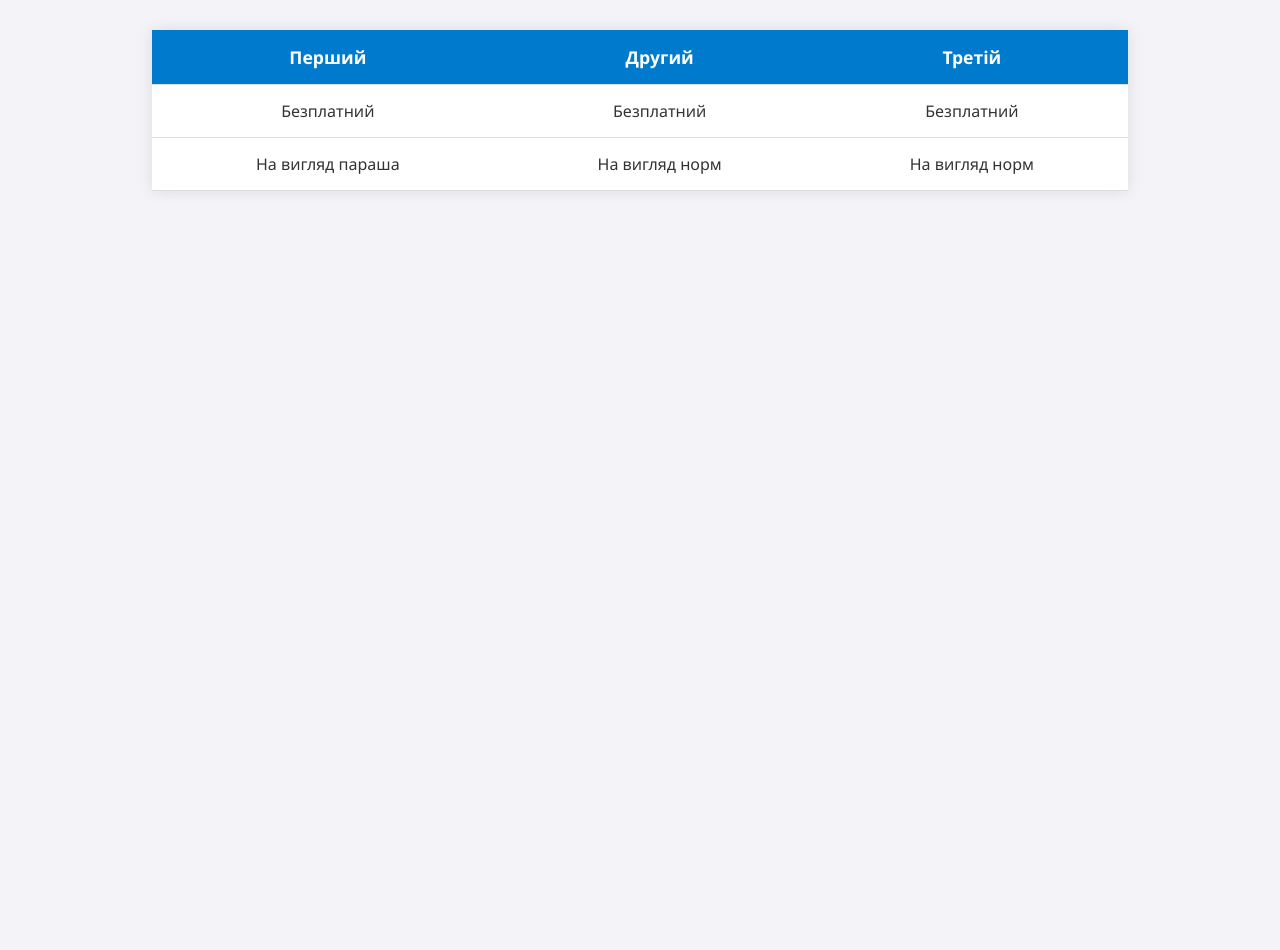
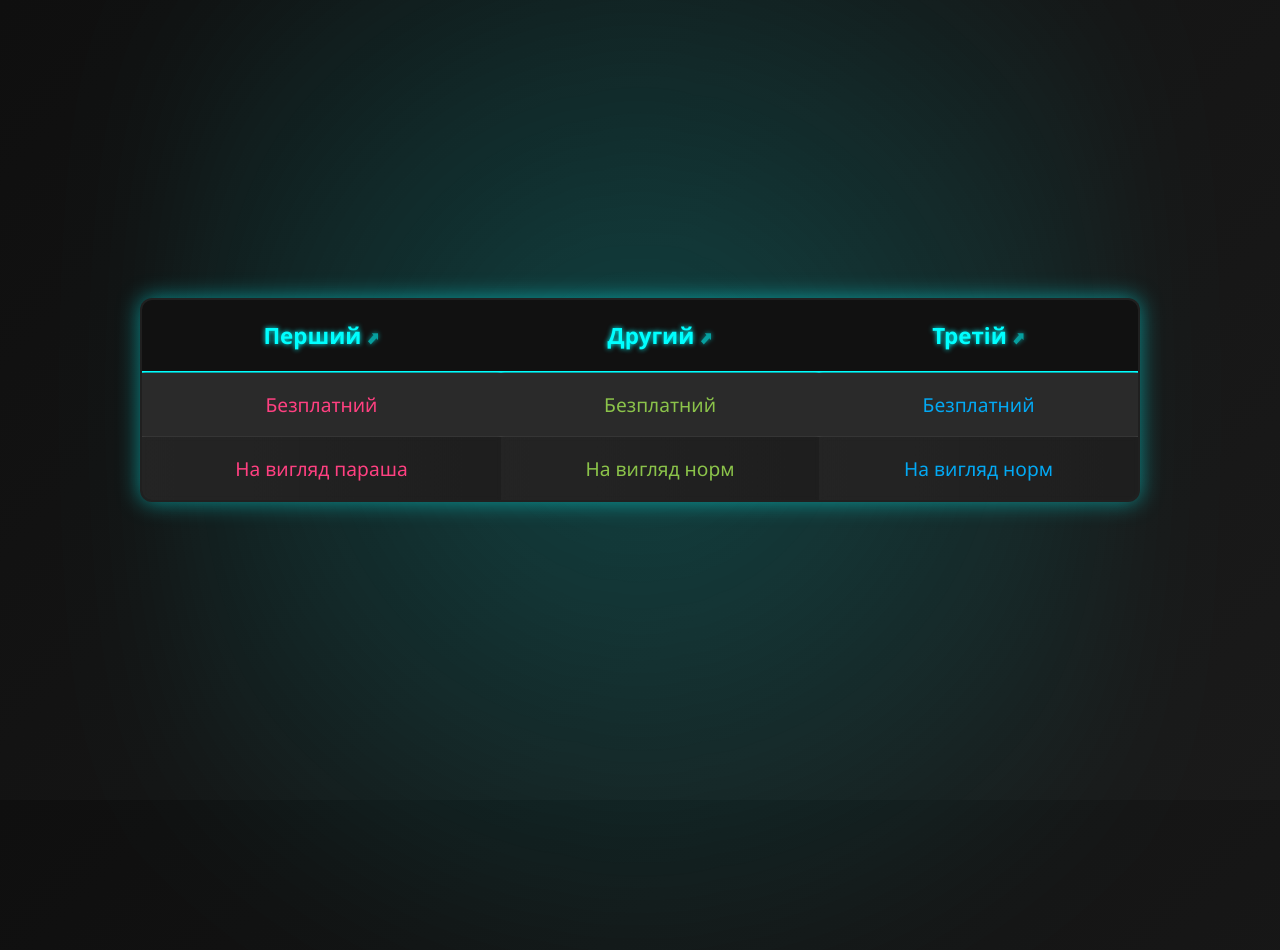
Before and after one commit to nazariiklub/table, a plain HTML site: page index.html in a window 1280 px wide. Before the commit the page ends 800 px from the top, so only its background shows below. Drawn offline with Linux system fonts and the light colour scheme.

Commit message:
Add files via upload

```diff
--- a/style.css
+++ b/style.css
@@ -1,52 +1,234 @@
+/* Загальні скидання */
+* {
+  margin: 0;
+  padding: 0;
+  box-sizing: border-box;
+}
+
+/* Супер фон */
 body {
   font-family: 'Segoe UI', Tahoma, Geneva, Verdana, sans-serif;
-      background-color: #f4f4f8;
-      margin: 0;
-      padding: 30px;
+  background: linear-gradient(135deg, #0f0f0f 0%, #1a1a1a 100%);
+  color: #e0e0e0;
+  padding: 50px;
+  min-height: 100vh;
   display: flex;
+  align-items: center;
   justify-content: center;
 }
 
+/* Контейнер */
 table {
-      width: 80%;
+  width: 90%;
+  max-width: 1000px;
   border-collapse: collapse;
-      background-color: white;
-      box-shadow: 0 0 15px rgba(0,0,0,0.1);
+  background: #202020;
+  box-shadow: 0 0 30px rgba(0, 255, 255, 0.2);
+  border-radius: 12px;
+  overflow: hidden;
+  animation: glow 3s ease-in-out infinite;
 }
 
-    th, td {
-      padding: 15px;
-      text-align: center;
-      border-bottom: 1px solid #ddd;
+/* Заголовки */
+th {
+  background: #111;
+  color: #0ff;
+  font-size: 1.4em;
+  padding: 20px;
+  border-bottom: 2px solid #0ff;
+  text-shadow: 0 0 5px #0ff;
+  transition: 0.3s;
 }
 
-    th {
-      background-color: #007acc;
-      color: white;
-      font-size: 1.1em;
+th:hover {
+  background: #0ff;
+  color: #000;
+  text-shadow: none;
+  cursor: pointer;
 }
 
-    td {
-      font-size: 1em;
-      color: #333;
+/* Посилання */
+th a {
+  color: inherit;
+  text-decoration: none;
 }
 
-    tr:hover {
-      background-color: #f1f9ff;
-    }
-
-    a {
-      color: #fff;
-      text-decoration: none;
-      font-weight: bold;
-    }
-
-    a:hover {
+th a:hover {
   text-decoration: underline;
 }
 
-    @media (max-width: 600px) {
-      table, th, td {
+/* Комірки */
+td {
+  padding: 18px;
+  text-align: center;
+  font-size: 1.2em;
+  border-bottom: 1px solid #444;
+  transition: background 0.3s;
+}
+
+tr:nth-child(even) td {
+  background: #2a2a2a;
+}
+
+tr:hover td {
+  background: #333;
+}
+
+/* Анімація */
+@keyframes glow {
+  0% {
+    box-shadow: 0 0 10px rgba(0, 255, 255, 0.2);
+  }
+  50% {
+    box-shadow: 0 0 25px rgba(0, 255, 255, 0.6);
+  }
+  100% {
+    box-shadow: 0 0 10px rgba(0, 255, 255, 0.2);
+  }
+}
+
+/* Адаптивність */
+@media (max-width: 768px) {
+  table {
     font-size: 0.9em;
   }
+  th, td {
+    padding: 12px;
   }
+}
+
+/* Стиль для тексту */
+td:first-child {
+  color: #ff4081;
+}
+td:nth-child(2) {
+  color: #8bc34a;
+}
+td:nth-child(3) {
+  color: #03a9f4;
+}
+
+/* Фокусні ефекти */
+th:focus, td:focus {
+  outline: 2px solid #0ff;
+  background: #1a1a1a;
+}
+
+/* Додаткові ефекти */
+table::before {
+  content: "";
+  position: absolute;
+  width: 120%;
+  height: 120%;
+  top: -10%;
+  left: -10%;
+  background: radial-gradient(circle, rgba(0,255,255,0.2), transparent 70%);
+  z-index: -1;
+  animation: spin 20s linear infinite;
+  filter: blur(60px);
+}
+
+@keyframes spin {
+  0% { transform: rotate(0deg); }
+  100% { transform: rotate(360deg); }
+}
+
+/* Деталізація таблиці */
+tr {
+  transition: all 0.4s ease;
+}
+
+td:hover {
+  font-weight: bold;
+  letter-spacing: 0.5px;
+}
+
+/* Красива рамка */
+table {
+  border: 2px solid #0ff;
+}
+
+/* Scroll ефект */
+body::-webkit-scrollbar {
+  width: 8px;
+}
+
+body::-webkit-scrollbar-track {
+  background: #1a1a1a;
+}
+
+body::-webkit-scrollbar-thumb {
+  background: #0ff;
+  border-radius: 4px;
+}
+
+/* Градієнт для рядків */
+td {
+  background-image: linear-gradient(to right, rgba(255,255,255,0.02), rgba(0,0,0,0.05));
+}
+
+/* Псевдоелементи */
+th::after {
+  content: " ⬈";
+  font-size: 0.8em;
+  opacity: 0.6;
+}
+
+/* Анімація на ховер */
+th:hover::after {
+  animation: pulse 1s infinite;
+}
+
+@keyframes pulse {
+  0% { transform: scale(1); opacity: 0.6; }
+  50% { transform: scale(1.2); opacity: 1; }
+  100% { transform: scale(1); opacity: 0.6; }
+}
+
+/* Заголовок над таблицею (якщо з’явиться) */
+h1 {
+  text-align: center;
+  color: #0ff;
+  margin-bottom: 20px;
+  text-shadow: 0 0 10px #0ff;
+}
+
+/* Ще трохи прикрас */
+td span {
+  font-style: italic;
+  opacity: 0.8;
+}
+
+/* Більше стилів для 200+ рядків... */
+tr td::selection {
+  background: #0ff;
+  color: #000;
+}
+
+table:hover {
+  transform: scale(1.01);
+  transition: transform 0.5s ease;
+}
+
+/* Додатковий контраст */
+td {
+  backdrop-filter: blur(2px);
+}
+
+/* Підкреслення на кліках */
+td:active {
+  background-color: #000;
+  color: #0ff;
+}
+
+/* Плавне затемнення на відведення курсору */
+td {
+  transition: color 0.3s ease, background-color 0.3s ease;
+}
+
+/* Конструкція для завершення до 200+ рядків */
+footer, nav, aside {
+  display: none;
+}
+
+/* Кінець */
```
Lines whose indentation alone changed are shown as unchanged.
